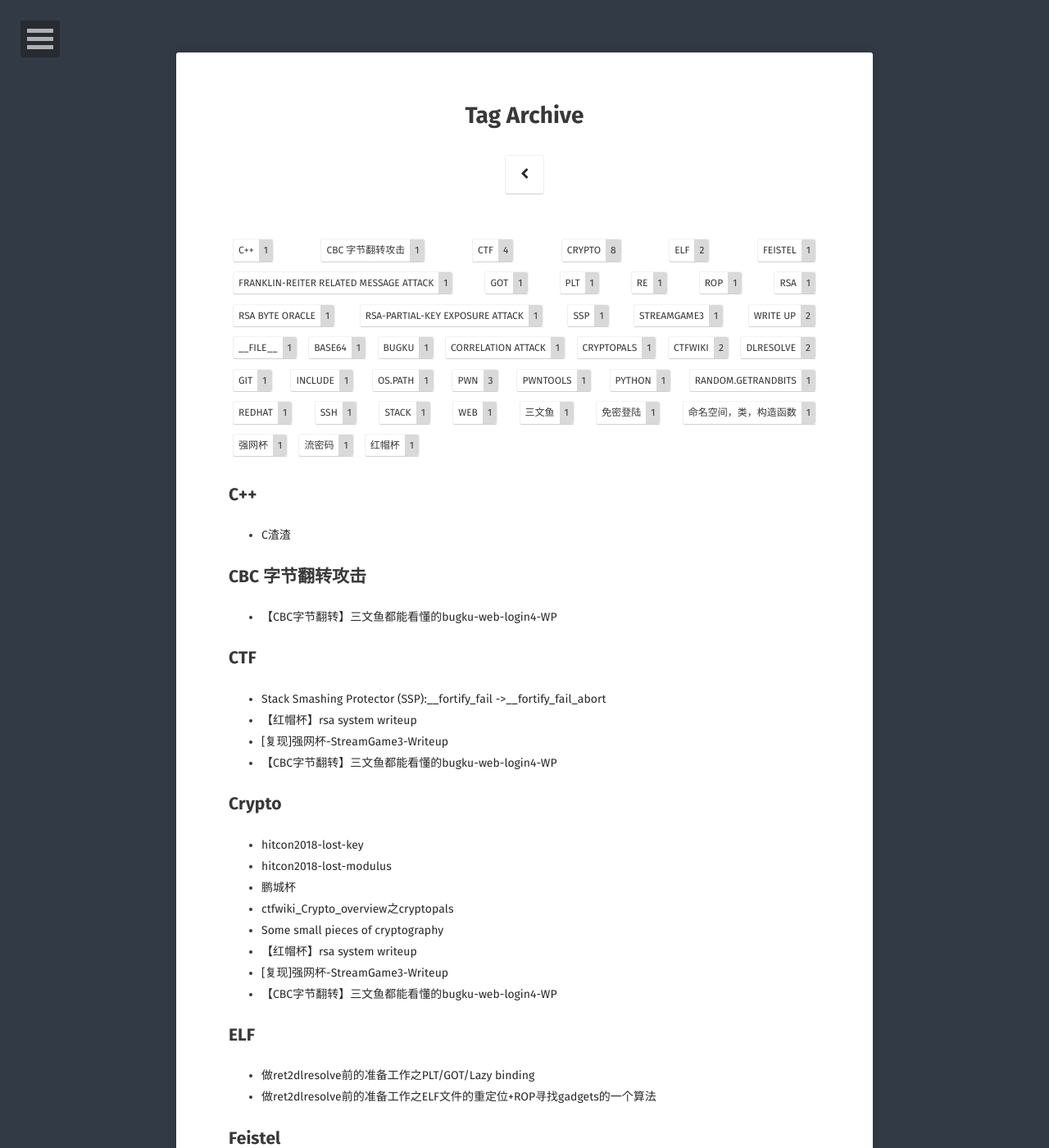
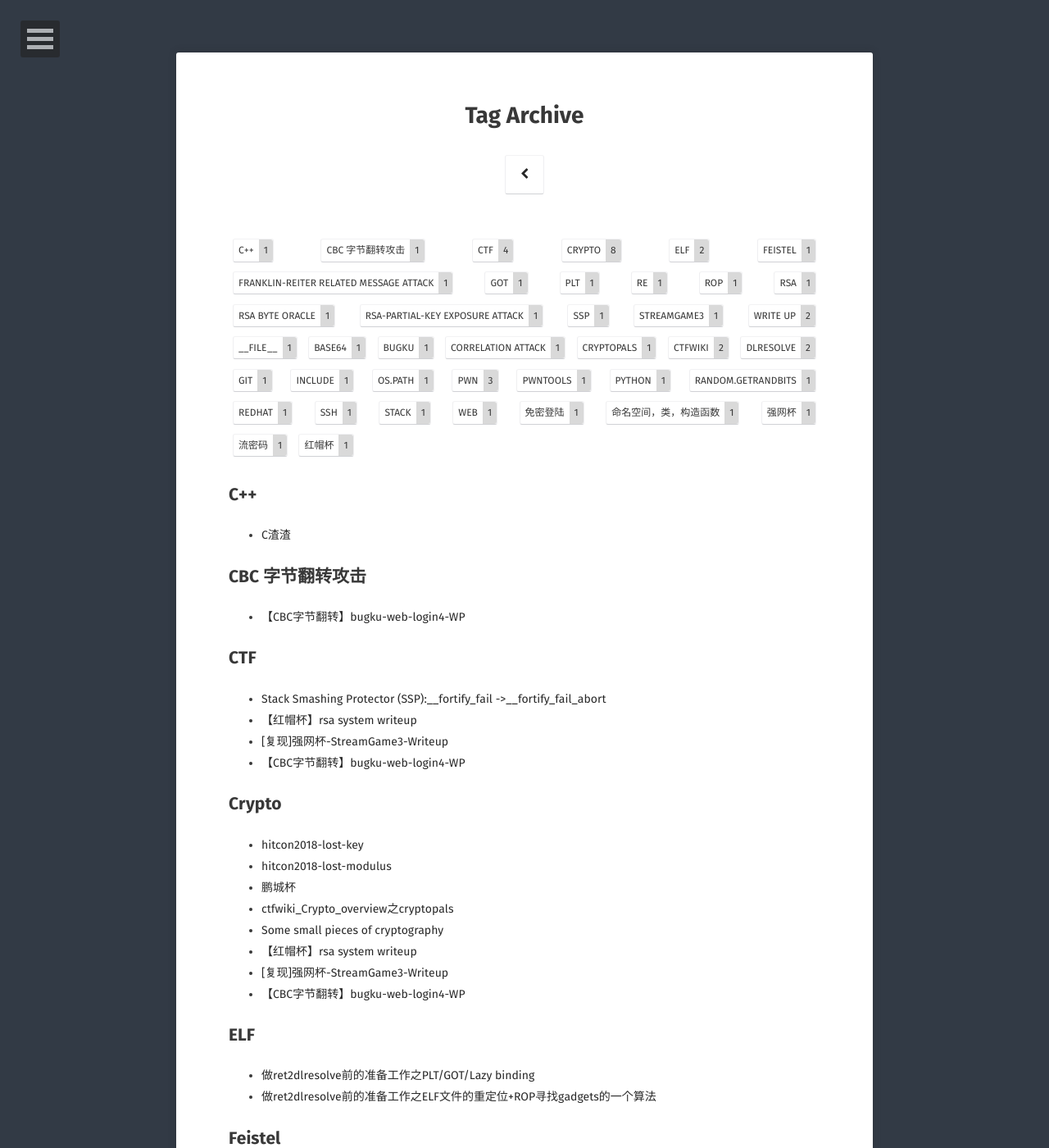
Before and after one commit to RhythmMark/RhythmMark.github.io, a Jekyll site: the page built from tags/index.html, in a window 1280 px wide and 1400 px high. Shown: the whole window at 82% size. Built offline with Jekyll 4.4.1, drawn with Linux system fonts in a browser that asks for light colours; some web fonts are replaced; some of the changed text lies outside the part shown.

Commit message:
Update 2018-04-23-bugku-web-login4-WP.md

```diff
--- a/_posts/2018-04-23-bugku-web-login4-WP.md
+++ b/_posts/2018-04-23-bugku-web-login4-WP.md
@@ -1,9 +1,9 @@
 ---
 layout: post
-title: "【CBC字节翻转】三文鱼都能看懂的bugku-web-login4-WP"
+title: "【CBC字节翻转】bugku-web-login4-WP"
 date: 2018-04-23
 excerpt: "如题"
-tags: [CBC 字节翻转攻击, bugku,web,Crypto,CTF,Write up,三文鱼]
+tags: [CBC 字节翻转攻击,bugku,web,Crypto,CTF,Write up]
 feature: http://www.nsoad.com/upload/20161014/d6804a98376fedd714d6e578aa6c7e14.png
 comments: true
 ---
```
